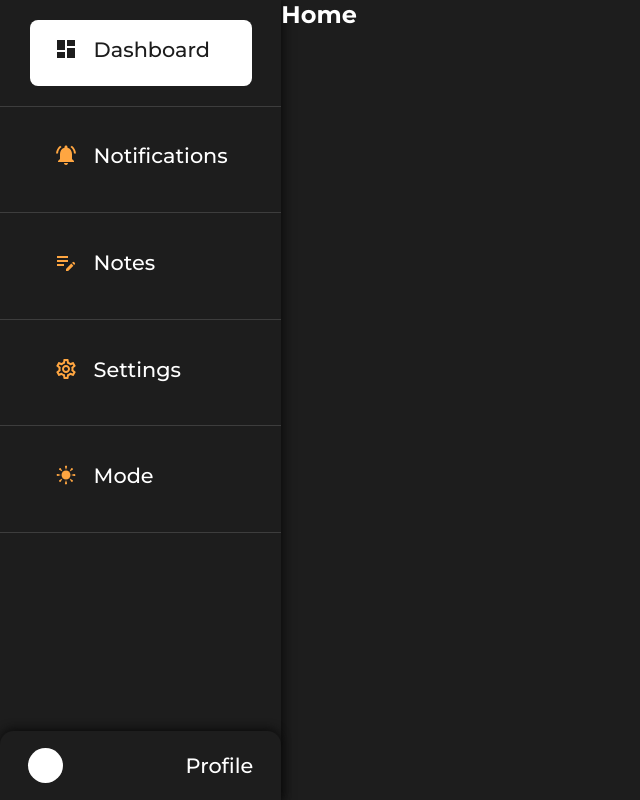
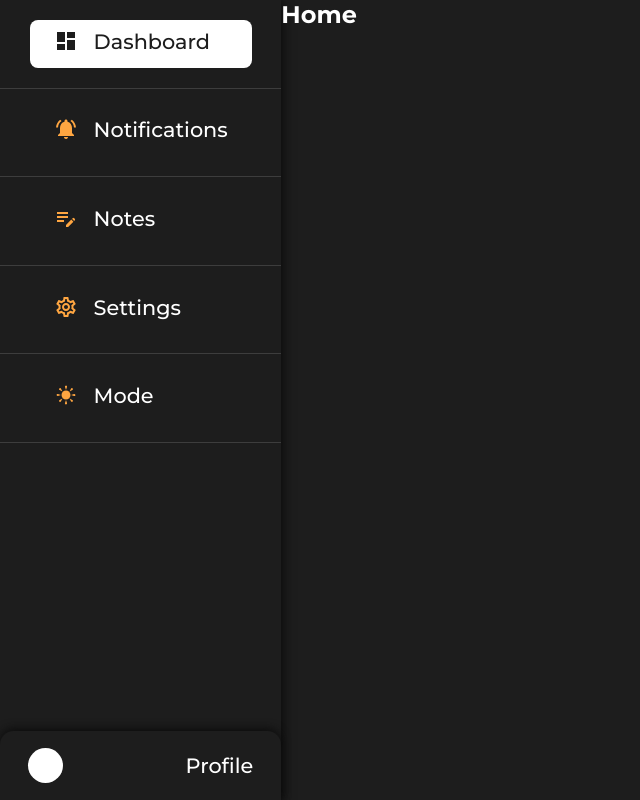
Before and after one commit to naveengitboi/student_tracker, a React (Create React App) app in the folder frontend/: page / in a window 1280 px wide. Shown: the whole page, without its empty margins (0-640 px from the left). Built offline with nearby package versions, Linux system fonts and the light colour scheme.

Commit message:
added navbar edits

```diff
--- a/frontend/src/css/Navbar.css
+++ b/frontend/src/css/Navbar.css
@@ -17,7 +17,6 @@
 .navLinks{
     display: flex;
     flex-direction: column;
-    line-height: 2;
 }
 .navLinks li
 {
```
